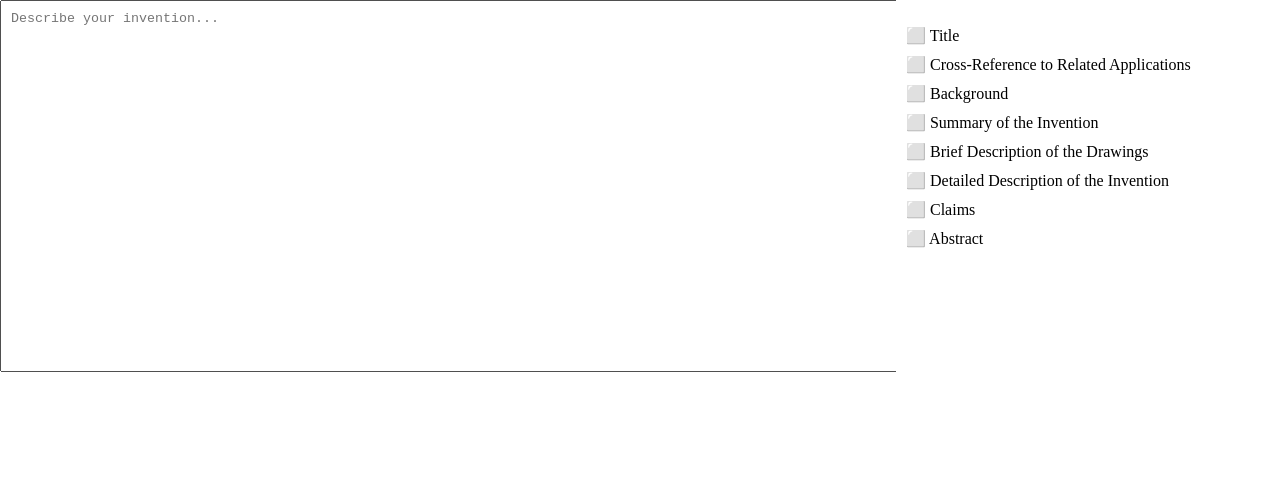
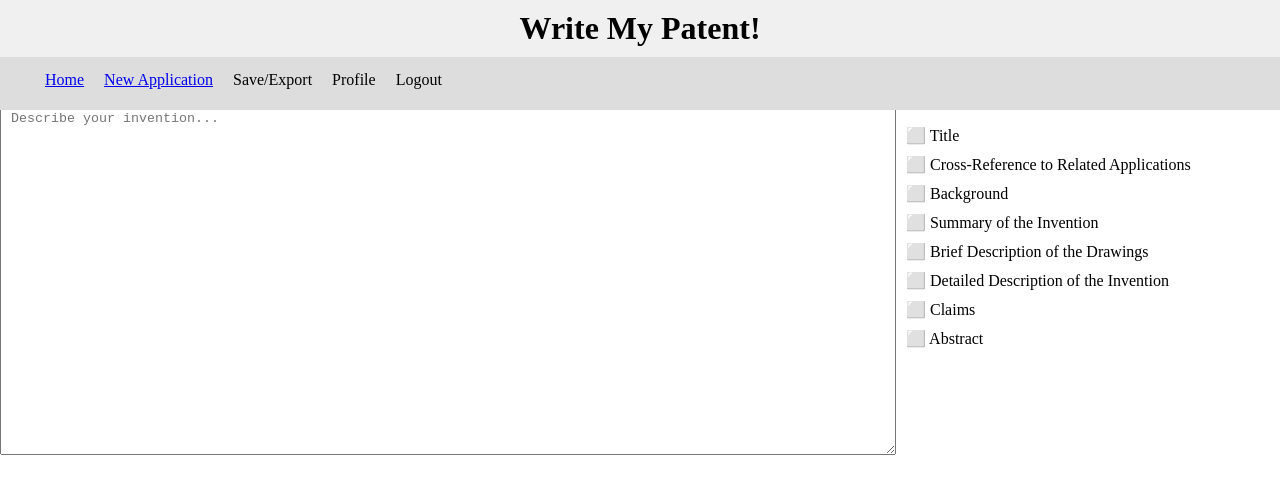
Before and after one commit to coconnor55/temp-ocw, a Next.js app: page /editor in a window 1280 px wide. Shown: the top 494 px of the page. Built offline with nearby package versions, Linux system fonts and the light colour scheme.

Commit message:
working update 1a

```diff
--- a/components/SectionDialog.js
+++ b/components/SectionDialog.js
@@ -1,5 +1,6 @@
 import Modal from 'react-modal';
 import { useState } from 'react';
+import '../styles/modal.css'; // Adjust path if styles/ is not in root
 
 Modal.setAppElement('#__next'); // For accessibility
 
@@ -21,9 +22,8 @@ export default function SectionDialog({ section, onClose }) {
       <Modal
             isOpen={true}
             onRequestClose={handleClose}
-      style={{
-        content: { top: '50%', left: '50%', right: 'auto', bottom: 'auto', marginRight: '-50%', transform: 'translate(-50%, -50%)' },
-      }}
+            className="modal-content" // Apply the class here
+            overlayClassName="modal-overlay"
           >
             <h2>Dialog for {section}</h2>
             <div style={{ height: '200px', overflowY: 'auto', border: '1px solid #ccc', padding: '10px' }}>{dialogContent}</div>
--- a/package.json
+++ b/package.json
@@ -12,8 +12,12 @@
   "license": "ISC",
   "description": "",
   "dependencies": {
+    "@headlessui/react": "^2.2.7",
+    "lodash.debounce": "^4.0.8",
     "next": "^15.4.7",
     "react": "^19.1.1",
-    "react-dom": "^19.1.1"
+    "react-dom": "^19.1.1",
+    "react-modal": "^3.16.3",
+    "react-resizable-panels": "^3.0.4"
   }
 }
--- a/pages/editor.js
+++ b/pages/editor.js
@@ -1,3 +1,5 @@
+'use client';
+import Layout from '../components/Layout'; // Add this import
 import { PanelGroup, Panel } from 'react-resizable-panels';
 import Sidebar from '../components/Sidebar';
 import { useState, useEffect } from 'react';
@@ -6,37 +8,38 @@ import { Disclosure } from '@headlessui/react';
 
 export default function Editor() {
   const [mainContent, setMainContent] = useState('');
-  const [insertedBoxes, setInsertedBoxes] = useState([]); // Array of { section, content }
-  const [checkmarks, setCheckmarks] = useState({}); // e.g., { Title: true }
+  const [insertedBoxes, setInsertedBoxes] = useState([]);
+  const [checkmarks, setCheckmarks] = useState({});
 
   const analyzeInput = debounce((text) => {
-    // Mock AI: Check length thresholds for checkmarks
+    // Mock AI logic...
     const wordCount = text.split(' ').length;
     setCheckmarks({
       Title: wordCount > 50,
       'Cross-Reference to Related Applications': wordCount > 100,
       Background: wordCount > 200,
-      // Add logic for others; replace with real API call
+      // ...
     });
-  }, 1000); // Poll every 1s on change
+  }, 1000);
 
   useEffect(() => {
     analyzeInput(mainContent);
   }, [mainContent]);
 
   const handleSectionClick = (section) => {
-    // Optional: Pre-populate dialog with AI suggestions
+    // ...
   };
 
   const handleDialogClose = (section, content) => {
     if (content) {
       setInsertedBoxes((prev) => [...prev, { section, content }]);
-      setMainContent((prev) => `${prev}\n\n[Inserted: ${section}]`); // Append marker to flow
+      setMainContent((prev) => `${prev}\n\n[Inserted: ${section}]`);
     }
   };
 
   return (
-    <PanelGroup direction="horizontal" style={{ height: 'calc(100vh - 100px)' }}>
+    <Layout> {/* Wrap here */}
+          <PanelGroup direction="horizontal" style={{ height: 'calc(100vh - 90px)' }}>
         <Panel defaultSize={70} minSize={50}>
           <textarea
             style={{ width: '100%', height: '50%', padding: '10px' }}
@@ -44,7 +47,6 @@ export default function Editor() {
             value={mainContent}
             onChange={(e) => setMainContent(e.target.value)}
           />
-        {/* Render inserted boxes below textarea or inline */}
           {insertedBoxes.map((box, idx) => (
             <Disclosure key={idx}>
               {({ open }) => (
@@ -62,5 +64,6 @@ export default function Editor() {
           <Sidebar checkmarks={checkmarks} onSectionClick={handleSectionClick} onDialogClose={handleDialogClose} />
         </Panel>
       </PanelGroup>
+    </Layout>
   );
 }
--- a/styles/globals.css
+++ b/styles/globals.css
@@ -1,4 +1,13 @@
-body {
+html, body {
   margin: 0;
-  overflow: hidden;
+  padding: 0;
+  overflow: hidden; /* Keep this for full-height panels on /editor */
 }
+
+* {
+  box-sizing: border-box;
+}
+
+h1 {
+  margin: 0;
+}
```
Also changed, not shown: 1 other file (tests, documents, lock files or other folders). Lines whose indentation alone changed are shown as unchanged.
